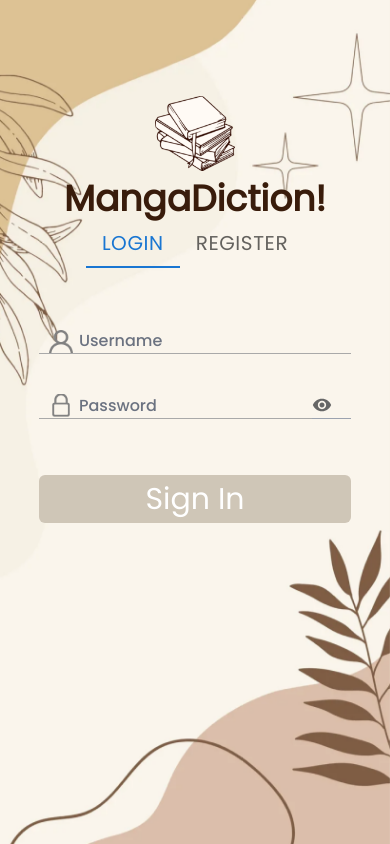
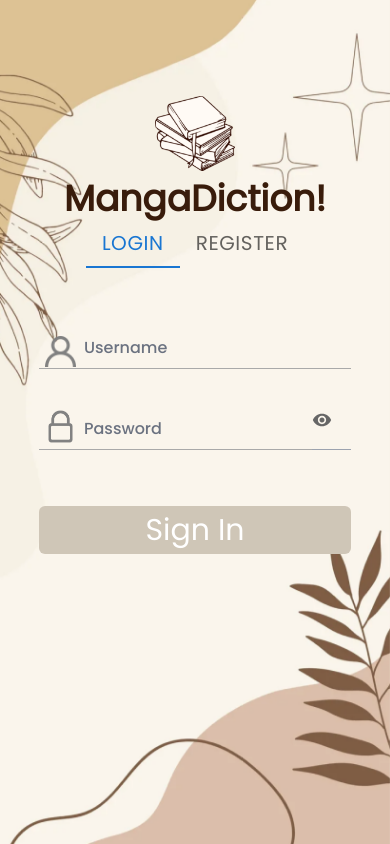
Before and after one commit to xhalleyy/manga-diction, a Next.js app: page / in a window 390 px wide. Built offline with nearby package versions, Linux system fonts and the light colour scheme; no server answers.

Commit message:
toggle password visibility mobile

```diff
--- a/src/app/globals.css
+++ b/src/app/globals.css
@@ -136,10 +136,13 @@
     font-family: poppinsMed;
     background-color: rgb(255, 255, 255, 0);
     border-bottom: 1px solid darkgray;
-    padding-left: 40px;
-    background-position: 10px 1px;
+    border-top: none;
+    border-left: none;
+    border-right: none;
+    padding-left: 45px;
+    background-position: 6px 8px;
     background-image: url(../assets/grey\ pfp\ transparent.png);
-    background-size: contain;
+    background-size: calc(10%);
     background-repeat: no-repeat;
     width: 100%;
 }
@@ -148,10 +151,13 @@
     font-family: poppinsMed;
     background-color: rgb(255, 255, 255, 0);
     border-bottom: 1px solid darkgray;
-    padding-left: 40px;
-    background-position: 10px -1px;
+    border-top: none;
+    border-left: none;
+    border-right: none;
+    padding-left: 45px;
+    background-position: 5px 1px;
     background-image: url(../assets/grey\ lock\ transparent.png);
-    background-size: contain;
+    background-size: calc(12%);
     background-repeat: no-repeat;
     width: 100%;
 }
--- a/src/app/page.tsx
+++ b/src/app/page.tsx
@@ -273,21 +273,21 @@ export default function Home() {
           }
           <form>
             <div className=" my-5">
-              <input className="mobileInputUser" placeholder="Username" id="username2" required onChange={(e) => setUsername(e.target.value)} />
+              <input className="mobileInputUser" placeholder="Username" id="username2" type="text" required onChange={(e) => setUsername(e.target.value)} />
             </div>
 
             <div className={logsign ? "hidden" : "my-7 "}>
-              <input className="mobileInputUser" placeholder="First Name" id="firstname2" required onChange={(e) => setFirstN(e.target.value)} />
+              <input className="mobileInputUser" placeholder="First Name" id="firstname2" type="text" required onChange={(e) => setFirstN(e.target.value)} />
             </div>
             <div className={logsign ? "hidden" : "my-7 "}>
-              <input className="mobileInputUser" placeholder="Last Name" id="lastname2" required onChange={(e) => setLastN(e.target.value)} />
+              <input className="mobileInputUser" placeholder="Last Name" id="lastname2" type="text" required onChange={(e) => setLastN(e.target.value)} />
             </div>
             <div className={logsign ? "hidden" : "my-7 "}>
-              <input className="mobileInputUser" placeholder="Age" id="age2" required onChange={(e) => setAge(Number(e.target.value))} />
+              <input className="mobileInputUser" placeholder="Age" id="age2" type="text" required onChange={(e) => setAge(Number(e.target.value))} />
             </div>
 
             <div className={logsign ? "grid grid-cols-8 mt-10" : "grid grid-cols-8"}>
-              <input className="mobileInputPass col-span-7" placeholder="Password" id="password2" required onChange={(e) => setPassword(e.target.value)} />
+              <input value={password} className="mobileInputPass col-span-7" placeholder="Password" id="password2" type={visibility ? 'text' : 'password'} required onChange={(e) => setPassword(e.target.value)} />
 
               <div onClick={handlePasswordVisibility} className=" col-span-1 justify-end text-sm text-signUp cursor-pointer border-b border-gray-400">
                 {visibility ? (
```
